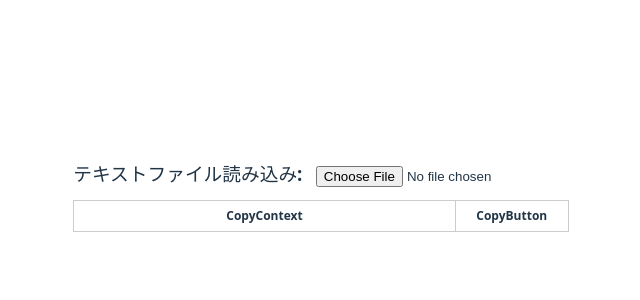
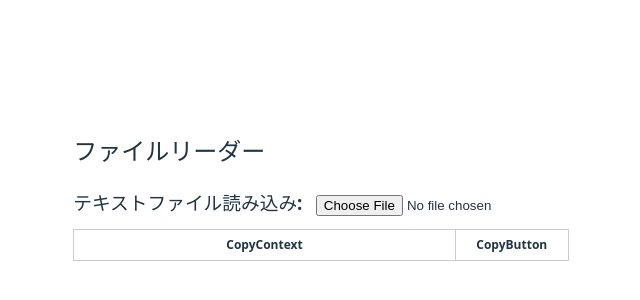
Before and after one commit to decchidechi/browser-clipboard, a React (Vite) app: page / in a window 1280 px wide. Shown: the part 204-504 px from the top of the page, without its empty margins (319-959 px from the left). Built offline with nearby package versions, Linux system fonts and the light colour scheme.

Commit message:
update: App.tsxに見出し追加

```diff
--- a/src/App.tsx
+++ b/src/App.tsx
@@ -4,6 +4,7 @@ import "./App.css";
 function App() {
   return (
     <div className="App">
+      <h2>ファイルリーダー</h2>
       <FileReaderComponent />
     </div>
   );
```
